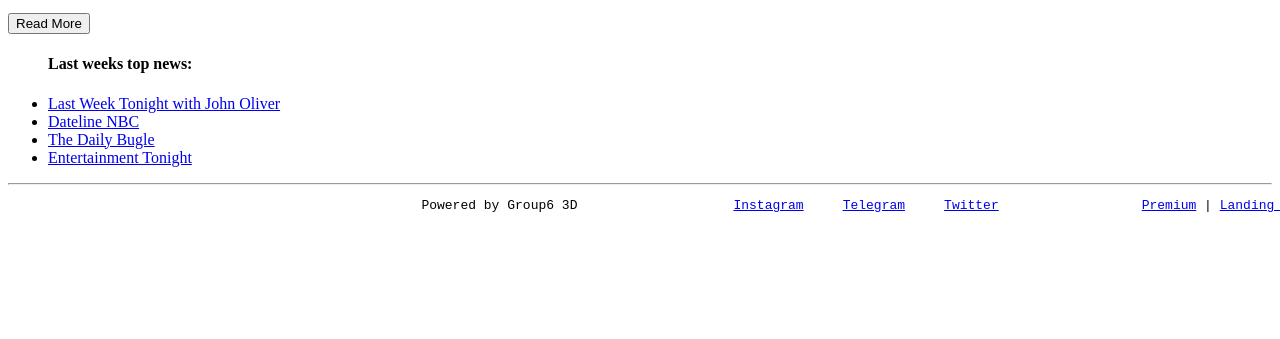
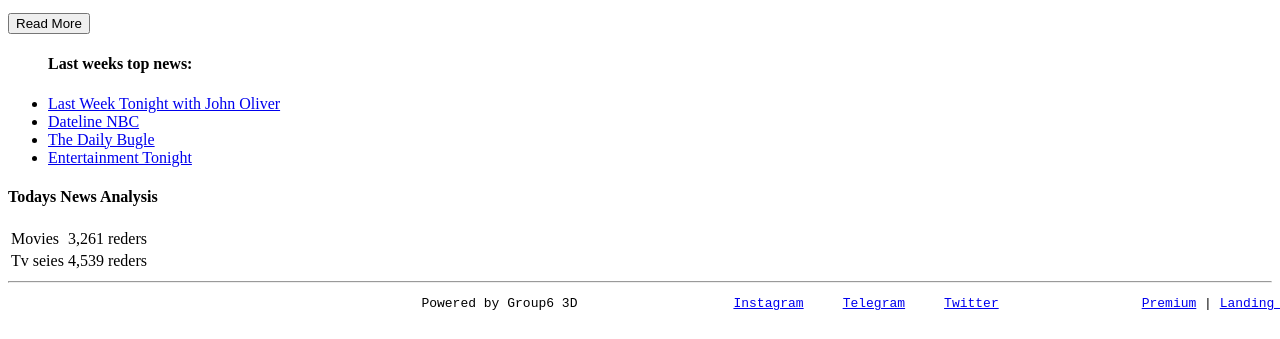
Before and after one commit to marziesalari/HomeworkNewsWebsite, a plain HTML site: page news.html in a window 1280 px wide. Shown: the part 1372-1711 px from the top of the page. Before the commit the page ends 1613 px from the top, so only its background shows below. Drawn offline with Linux system fonts and the light colour scheme.

Commit message:
add table of analysis to news.html file

```diff
--- a/news.html
+++ b/news.html
@@ -63,6 +63,21 @@
     </ul>
 </section>
 
+<section id="analysis">
+  <h4>Todays News Analysis</h4>
+<table >
+  <tbody>
+      <tr>
+          <td>Movies</td>
+          <td>3,261 reders</td>
+      </tr>
+      <tr>
+          <td>Tv seies </td>
+          <td>4,539 reders</td>
+      </tr>
+  </tbody>
+</table>
+</section>
    <hr>
 
       <footer>
```
